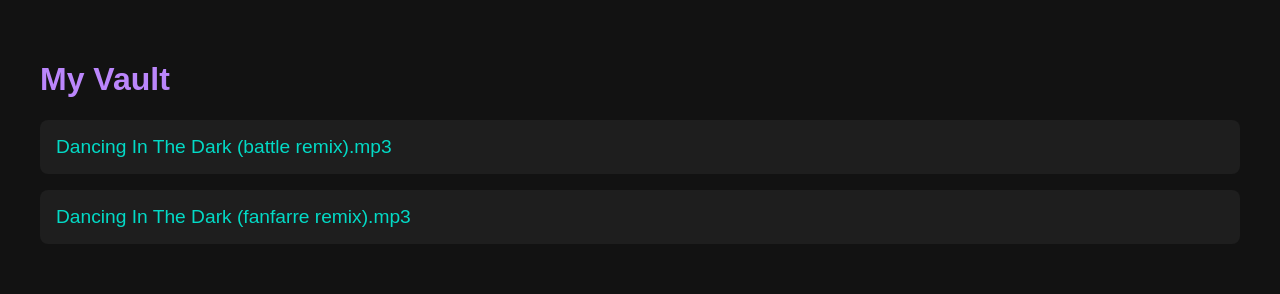
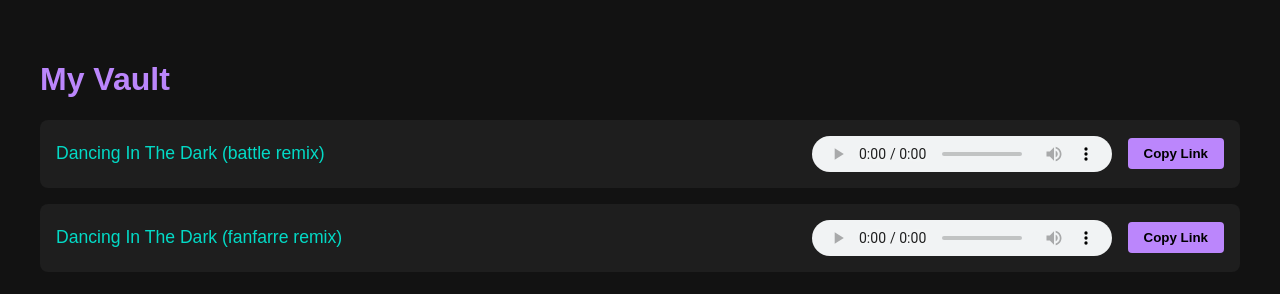
Before and after one commit to FelBraSil/myvault, a plain HTML site: page index.html in a window 1280 px wide. Drawn offline with Linux system fonts and the light colour scheme.

Commit message:
Add play and copy buttons

```diff
--- a/index.html
+++ b/index.html
@@ -8,16 +8,38 @@
         body { font-family: sans-serif; padding: 2rem; background: #121212; color: #fff; }
         h1 { color: #bb86fc; }
         ul { list-style: none; padding: 0; }
-        li { margin: 1rem 0; background: #1e1e1e; padding: 1rem; border-radius: 8px; }
-        a { color: #03dac6; text-decoration: none; font-size: 1.2rem; }
+        li { margin: 1rem 0; background: #1e1e1e; padding: 1rem; border-radius: 8px; display: flex; align-items: center; gap: 1rem; flex-wrap: wrap; }
+        a { color: #03dac6; text-decoration: none; font-size: 1.1rem; flex: 1; min-width: 250px; }
         a:hover { text-decoration: underline; }
+        button { background: #bb86fc; color: #000; border: none; padding: 0.5rem 1rem; border-radius: 4px; cursor: pointer; font-weight: bold; }
+        button:hover { background: #9965f4; }
+        audio { height: 36px; outline: none; }
     </style>
 </head>
 <body>
     <h1>My Vault</h1>
     <ul>
-        <li><a href="Dancing%20In%20The%20Dark%20(battle%20remix).mp3">Dancing In The Dark (battle remix).mp3</a></li>
-        <li><a href="Dancing%20In%20The%20Dark%20(fanfarre%20remix).mp3">Dancing In The Dark (fanfarre remix).mp3</a></li>
+        <li>
+            <a href="Dancing%20In%20The%20Dark%20(battle%20remix).mp3">Dancing In The Dark (battle remix)</a>
+            <audio controls src="Dancing%20In%20The%20Dark%20(battle%20remix).mp3"></audio>
+            <button onclick="copyToClipboard('Dancing%20In%20The%20Dark%20(battle%20remix).mp3')">Copy Link</button>
+        </li>
+        <li>
+            <a href="Dancing%20In%20The%20Dark%20(fanfarre%20remix).mp3">Dancing In The Dark (fanfarre remix)</a>
+            <audio controls src="Dancing%20In%20The%20Dark%20(fanfarre%20remix).mp3"></audio>
+            <button onclick="copyToClipboard('Dancing%20In%20The%20Dark%20(fanfarre%20remix).mp3')">Copy Link</button>
+        </li>
     </ul>
+
+    <script>
+        function copyToClipboard(filename) {
+            const url = window.location.href.split('/').slice(0, -1).join('/') + '/' + filename;
+            navigator.clipboard.writeText(url).then(() => {
+                alert('Copied to clipboard!');
+            }).catch(err => {
+                console.error('Error copying link: ', err);
+            });
+        }
+    </script>
 </body>
 </html>
```
